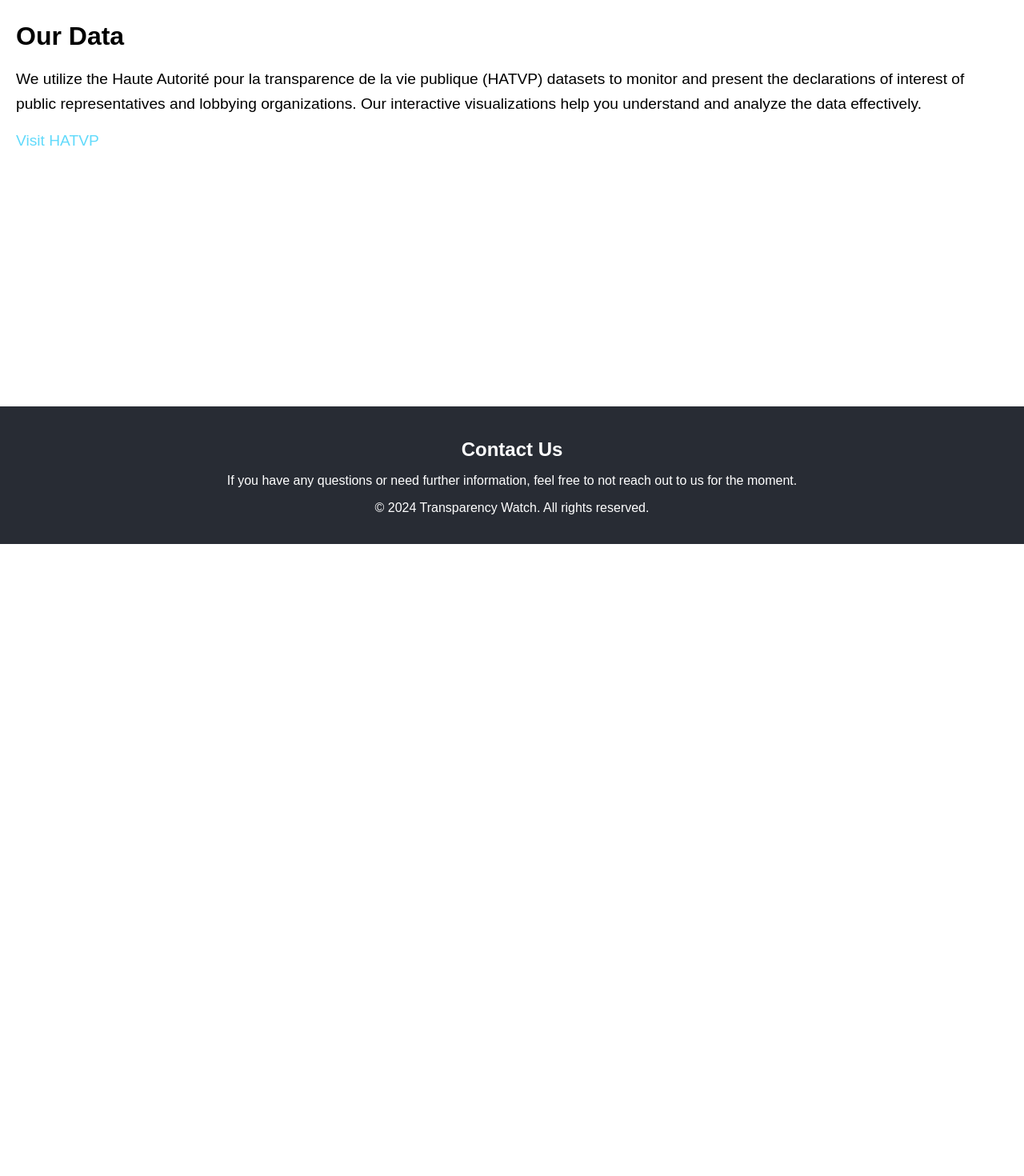
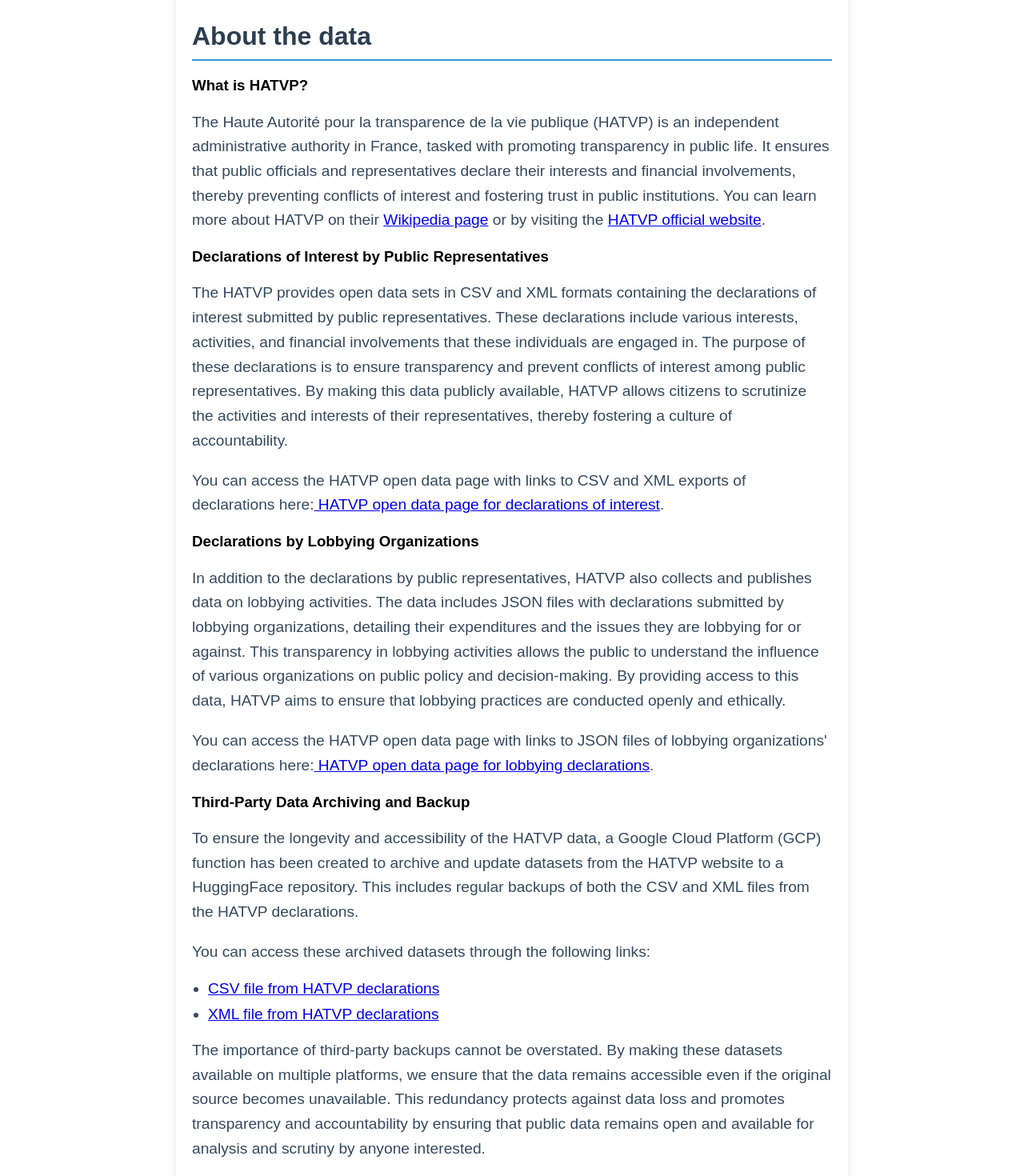
Before and after one commit to louispaulet/hatvp_reactjs_viz, a React (Create React App) app in the folder hatvp_viz/: page /data in a window 1280 px wide. Shown: the part 120-1590 px from the top of the page at 80% size. Before the commit the page ends 800 px from the top, so only its background shows below. Built offline with nearby package versions, Linux system fonts and the light colour scheme.

Commit message:
develop the about and data pages with more text, links, and a refreshed design

```diff
--- a/hatvp_viz/src/App.css
+++ b/hatvp_viz/src/App.css
@@ -147,3 +147,42 @@
     border-radius: 5px; /* rounded corners */
     padding: 10px; /* optional: add padding inside the border */
 }
+
+.App-about {
+  max-width: 800px; /* Set maximum width for readability */
+  margin: 0 auto;   /* Center align the section */
+  padding: 40px 20px; /* Ensure padding remains */
+  text-align: left; /* Ensure text is left aligned */
+  background-color: #ffffff; /* White background for the section */
+  box-shadow: 0 4px 8px rgba(0, 0, 0, 0.1); /* Subtle shadow for a floating effect */
+  border-radius: 8px; /* Rounded corners for the section */
+}
+
+.App-about h2 {
+  font-size: 2em;
+  margin-bottom: 20px;
+  color: #2c3e50; /* Darker color for the heading */
+  border-bottom: 2px solid #3498db; /* Blue underline for heading */
+  padding-bottom: 10px;
+}
+
+.App-about p {
+  font-size: 1.2em;
+  line-height: 1.6; /* Increased line height for better readability */
+  color: #34495e; /* Darker gray for paragraph text */
+}
+
+.App-about ul {
+  padding-left: 20px;
+  list-style-type: disc; /* Disc list style for bullet points */
+}
+
+.App-about ul li {
+  margin-bottom: 10px;
+  font-size: 1.2em;
+  color: #34495e;
+}
+
+.App-about ul li strong {
+  color: #3498db; /* Blue color for strong text */
+}
--- a/hatvp_viz/src/components/About.js
+++ b/hatvp_viz/src/components/About.js
@@ -1,11 +1,32 @@
 import React from 'react';
+import './../App.css';
 
 const About = () => {
   return (
-    <section className="App-section" id="about">
+    <section className="App-about" id="about">
       <h2>About Our Project</h2>
       <p>
         Transparency Watch aims to provide insightful data visualizations that promote transparency and accountability in public life. By leveraging the HATVP datasets, we make complex data accessible and understandable to the public.
+      </p>
+      <p>
+        In today's world, the availability of open data is crucial for fostering transparency, accountability, and an informed citizenry. Open data allows the public to scrutinize the activities of public officials, institutions, and policies, ensuring that they act in the best interests of society. Monitoring open data is essential for several reasons:
+      </p>
+      <ul>
+        <li>
+          <strong>Promoting Gender Equality:</strong> The Gender Equality dashboard reveals significant imbalances between men and women in public representation. For instance, a bar chart displaying the top 10 surnames shows a stark dominance of male-gendered names, indicating an overwhelming majority of male representatives. The total gender ratio, depicted in a pie chart, further highlights this imbalance, with males constituting 64.69% of the dataset. Another example from the dashboard shows the distribution of gender across different mandate types, underscoring the variations in gender ratios and highlighting areas for improvement.
+        </li>
+        <li>
+          <strong>Understanding Geographic Disparities:</strong> A map showing the percentage of women in each French department illustrates the geographic disparities in gender representation. Departments range from male-heavy to more balanced gender ratios, yet no department has a significantly higher percentage of women. This geographic visualization helps identify regions where gender equality efforts need more focus.
+        </li>
+        <li>
+          <strong>Tracking Document Publications:</strong> The Publication Rate dashboard provides a detailed analysis of the posting and publication rates of HATVP declarations. By showing the number of declarations posted and published each month, it reveals trends and delays in the publication process. For example, there is a noticeable peak in both posting and publication activities at certain times, indicating periods of increased transparency efforts or reporting deadlines. The average delay between posting and publishing declarations, depicted in a line chart, shows a downward trend over the years, indicating that the data is being processed faster, enhancing the timeliness of information availability.
+        </li>
+        <li>
+          <strong>Analyzing Document Types and Regional Differences:</strong> A bar chart categorizes the different types of documents submitted, such as Declarations of Interests (DI) and Declarations of Assets (DSP). This helps in understanding the nature and volume of information being disclosed. Another map shows the number of declarations published per French department, highlighting regional differences in transparency practices. Notably, the "empty diagonal" visible on the map points to areas with lower publication rates, which may warrant further investigation.
+        </li>
+      </ul>
+      <p>
+        By monitoring and analyzing open data, Transparency Watch aims to shine a light on these critical areas, fostering a more transparent and accountable society. Through our visualizations, we strive to make complex data accessible, enabling citizens to engage with and understand the workings of their public institutions.
       </p>
     </section>
   );
--- a/hatvp_viz/src/components/Data.js
+++ b/hatvp_viz/src/components/Data.js
@@ -2,19 +2,50 @@
 
 const Data = () => {
   return (
-    <section className="App-section" id="data">
-      <h2>Our Data</h2>
-      <p>
-        We utilize the Haute Autorité pour la transparence de la vie publique (HATVP) datasets to monitor and present the declarations of interest of public representatives and lobbying organizations. Our interactive visualizations help you understand and analyze the data effectively.
-      </p>
-      <a
-        className="App-link"
-        href="https://www.hatvp.fr/"
-        target="_blank"
-        rel="noopener noreferrer"
-      >
-        Visit HATVP
-      </a>
+    <section className="App-about" id="data">
+      <h2>About the data</h2>
+      <section>
+        <h3>What is HATVP?</h3>
+        <p>
+          The Haute Autorité pour la transparence de la vie publique (HATVP) is an independent administrative authority in France, tasked with promoting transparency in public life. It ensures that public officials and representatives declare their interests and financial involvements, thereby preventing conflicts of interest and fostering trust in public institutions. You can learn more about HATVP on their <a href="https://en.wikipedia.org/wiki/Haute_Autorité_pour_la_Transparence_de_la_Vie_Publique" target="_blank" rel="noopener noreferrer">Wikipedia page</a> or by visiting the <a href="https://www.hatvp.fr/" target="_blank" rel="noopener noreferrer">HATVP official website</a>.
+        </p>
+      </section>
+      <section>
+        <h3>Declarations of Interest by Public Representatives</h3>
+        <p>
+          The HATVP provides open data sets in CSV and XML formats containing the declarations of interest submitted by public representatives. These declarations include various interests, activities, and financial involvements that these individuals are engaged in. The purpose of these declarations is to ensure transparency and prevent conflicts of interest among public representatives. By making this data publicly available, HATVP allows citizens to scrutinize the activities and interests of their representatives, thereby fostering a culture of accountability.
+        </p>
+        <p>
+          You can access the HATVP open data page with links to CSV and XML exports of declarations here:
+          <a href="https://www.hatvp.fr/consulter-les-declarations/" target="_blank" rel="noopener noreferrer"> HATVP open data page for declarations of interest</a>.
+        </p>
+      </section>
+      <section>
+        <h3>Declarations by Lobbying Organizations</h3>
+        <p>
+          In addition to the declarations by public representatives, HATVP also collects and publishes data on lobbying activities. The data includes JSON files with declarations submitted by lobbying organizations, detailing their expenditures and the issues they are lobbying for or against. This transparency in lobbying activities allows the public to understand the influence of various organizations on public policy and decision-making. By providing access to this data, HATVP aims to ensure that lobbying practices are conducted openly and ethically.
+        </p>
+        <p>
+          You can access the HATVP open data page with links to JSON files of lobbying organizations' declarations here:
+          <a href="https://www.hatvp.fr/open-data-repertoire/" target="_blank" rel="noopener noreferrer"> HATVP open data page for lobbying declarations</a>.
+        </p>
+      </section>
+      <section>
+        <h3>Third-Party Data Archiving and Backup</h3>
+        <p>
+          To ensure the longevity and accessibility of the HATVP data, a Google Cloud Platform (GCP) function has been created to archive and update datasets from the HATVP website to a HuggingFace repository. This includes regular backups of both the CSV and XML files from the HATVP declarations.
+        </p>
+        <p>
+          You can access these archived datasets through the following links:
+        </p>
+        <ul>
+          <li><a href="https://huggingface.co/datasets/the-french-artist/hatvp_declaration_list_archive" target="_blank" rel="noopener noreferrer">CSV file from HATVP declarations</a></li>
+          <li><a href="https://huggingface.co/datasets/the-french-artist/hatvp_declaration_content_archive" target="_blank" rel="noopener noreferrer">XML file from HATVP declarations</a></li>
+        </ul>
+        <p>
+          The importance of third-party backups cannot be overstated. By making these datasets available on multiple platforms, we ensure that the data remains accessible even if the original source becomes unavailable. This redundancy protects against data loss and promotes transparency and accountability by ensuring that public data remains open and available for analysis and scrutiny by anyone interested.
+        </p>
+      </section>
     </section>
   );
 }
--- a/hatvp_viz/src/components/Home.js
+++ b/hatvp_viz/src/components/Home.js
@@ -12,7 +12,7 @@
           </p>
           {/* Links to plots */}
           <p><Link className="App-button" to="/gender_equality">👩👨 Gender Equality Dashboard</Link></p>
-          <p><Link className="App-button" to="/publication_rate">⌛️ Publication Rate Dashboard</Link></p>
+          <p><Link className="App-button" to="/publication_rate">{'\u00A0'}{'\u00A0'}⌛️{'\u00A0'}{'\u00A0'}{'\u00A0'}{'\u00A0'} Publication Rate Dashboard</Link></p>
        </div>
 
     <div className="App-hero">
```
